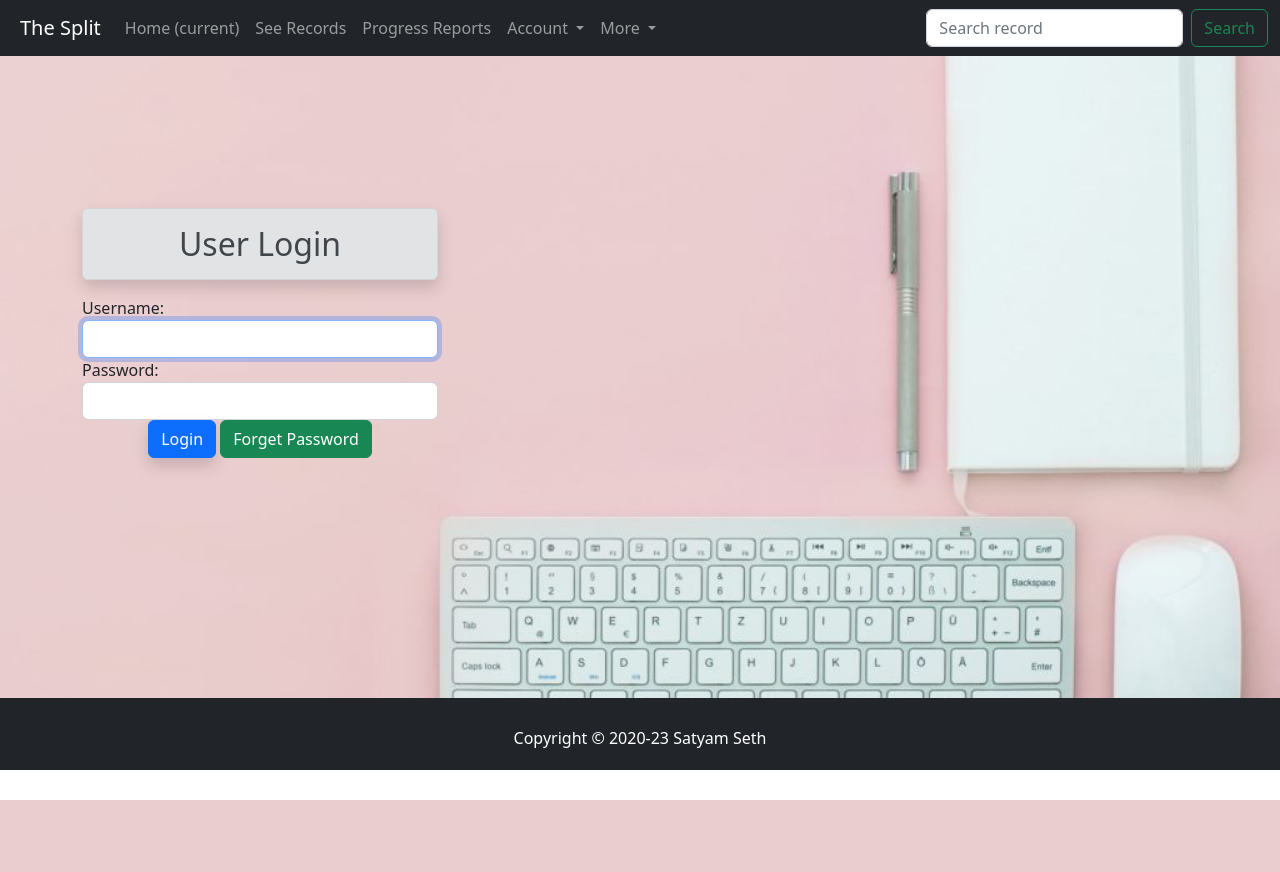
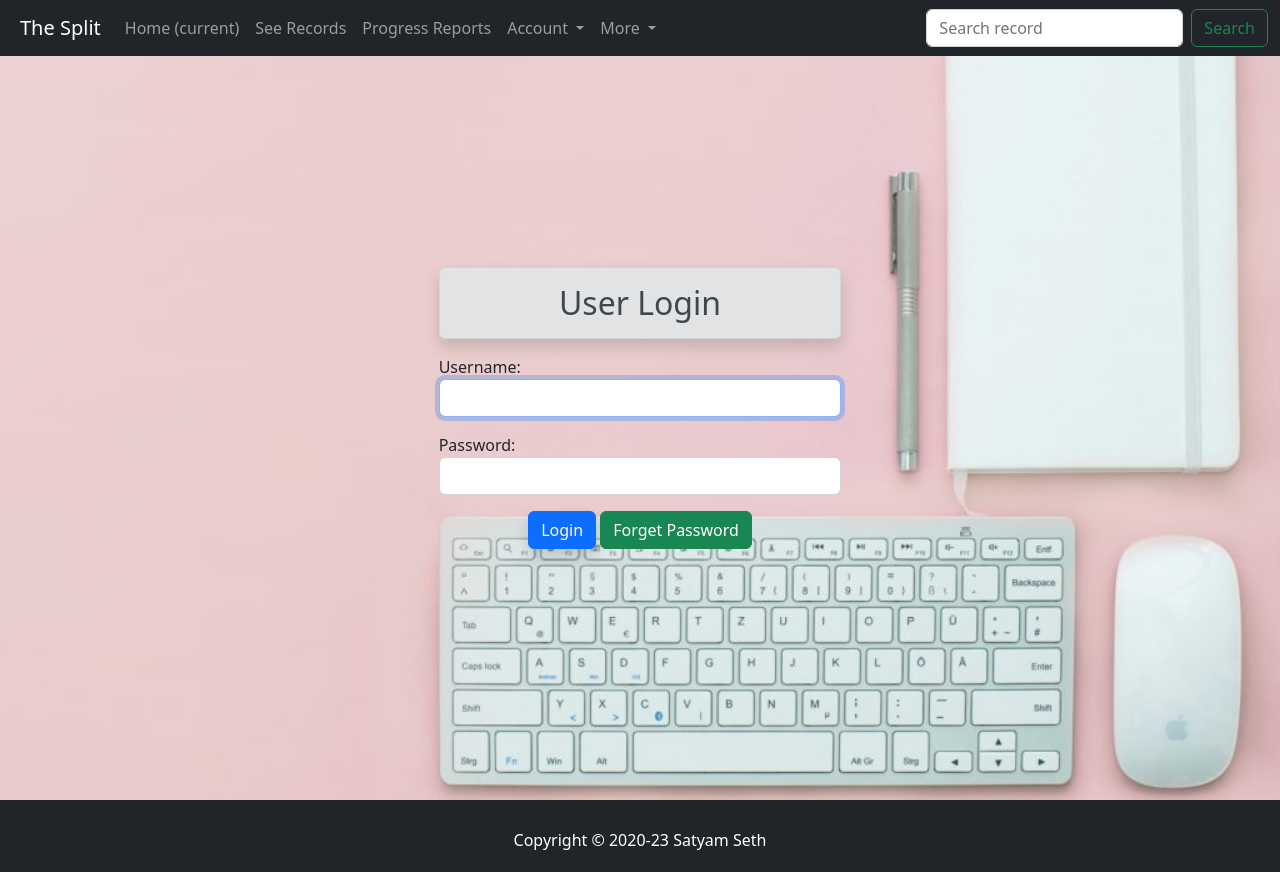
Before and after one commit to satyam-seth/D-52, a Django app: page /accounts/login/ in a window 1280 px wide. Before the commit the page ends 800 px from the top, so only its background shows below. Run offline with Django 4.2, Linux system fonts and the light colour scheme; some libraries are stand-ins or nearby versions.

Commit message:
fix login form

```diff
--- a/the_split/accounts/templates/accounts/login.html
+++ b/the_split/accounts/templates/accounts/login.html
@@ -3,11 +3,9 @@
 {% block title %}D-52 Login{% endblock title %}
 {% block content %}
 
-<div class="container-fluid login pt-5 mt-5">
-    <div class="container pt-5 mt-5">
-    <div class="row">
-        <div class="offset-4"></div>
-        <div class="col-sm-4">
+<div class="container-fluid login">
+    <div class="row h-100 align-items-center justify-content-center">
+        <div class="col-md-4">
             <h2 class="text-center alert alert-secondary my-3 shadow">User Login</h2>
             <form method="post">
                 {% csrf_token %}
@@ -16,20 +14,19 @@
                         <p class="text-center shadow alert alert-warning my-3">{{error}}</p>
                     {% endfor %}
                 {% endif %}
-                {% for fm in form %}
-                <div class="form-group">
-                    {{fm.label_tag}} {{fm}} <small class="shadow text-danger">{{fm.errors|striptags}}</small>
+                {% for field in form %}
+                <div class="form-group mb-3">
+                    {{field.label_tag}} {{field}} <small class="shadow text-danger">{{field.errors|striptags}}</small>
                 </div>
+
                 {% endfor %}
-                <div class="mb-5 pb-5 text-center">
+                <div class="text-center">
                     <input type="submit" value="Login" class="btn btn-primary shadow">
                     <a class="btn btn-success" href="{% url 'accounts:password_reset' %}" target="_blank">Forget Password</a>
                 </div>
             </form>
         </div>
-        <div class="offset-4"></div>
-        <div class="my-5 py-4"></div>
     </div>
-</div>
+    <!-- </div> -->
 </div>
 {% endblock content %}
--- a/the_split/core/static/core/css/style.css
+++ b/the_split/core/static/core/css/style.css
@@ -32,6 +32,7 @@
 
 .login,
 .sign-up {
+  height: 100vh;
   background: url("../images/login.jpg") no-repeat center center fixed;
   background-color: #EACDCF;
   -webkit-background-size: cover;
--- a/the_split/core/templates/core/navbar.html
+++ b/the_split/core/templates/core/navbar.html
@@ -1,5 +1,5 @@
 <div class="container-fluid">
-    <nav class="navbar navbar-expand-lg navbar-dark fixed-top bg-dark">
+    <nav class="navbar navbar-expand-lg py-2 navbar-dark fixed-top bg-dark">
         <div class="container-fluid">
             <i class="fas fa-house-user fa-2x text-white me-2"></i>
             <a class="navbar-brand" href="#">The Split</a>
```
Also changed, not shown: the_split/accounts/forms.py (+5 -2 lines), the_split/db.sqlite3.
